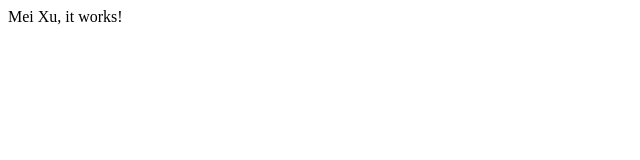
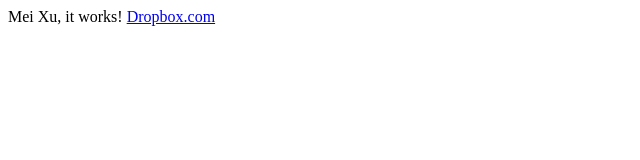
Before and after one commit to meixucy/meixucy.github.com, a plain HTML site: page index.html in a window 1280 px wide. Shown: the whole page, without its empty margins (0-640 px from the left). Drawn offline with Linux system fonts and the light colour scheme.

Commit message:
add dropbox

```diff
--- a/index.html
+++ b/index.html
@@ -1 +1,2 @@
 Mei Xu, it works!
+<a href="http://db.tt/iTNZ9L82">Dropbox.com</a>
```
